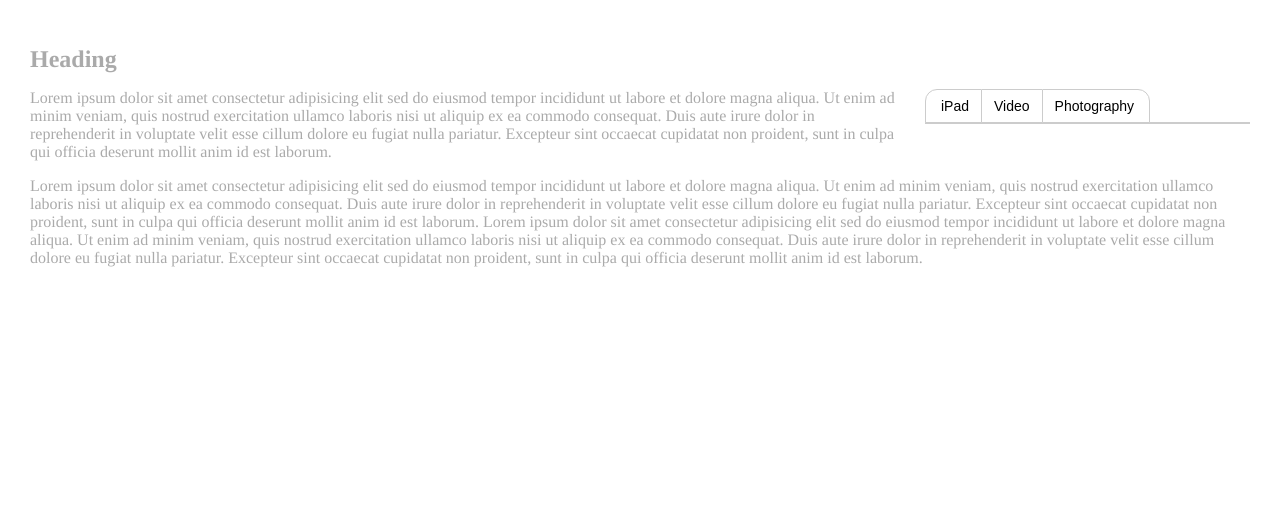
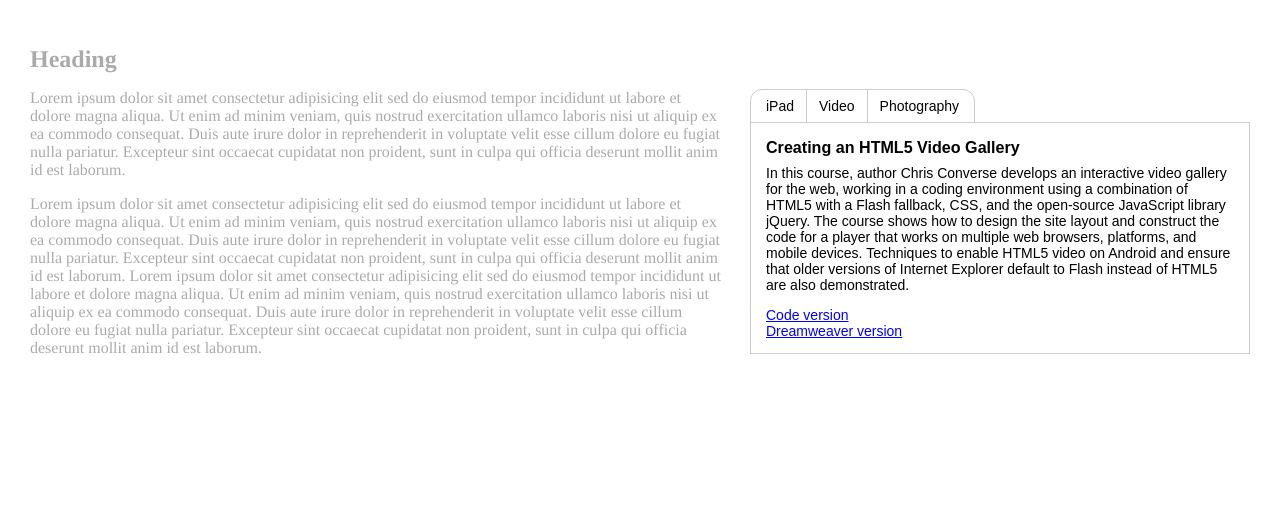
Before and after one commit to HySteffensen/SlidingPanels, a plain HTML site: page index.html in a window 1280 px wide. Drawn offline with Linux system fonts and the light colour scheme.

Commit message:
04_06 initialize tab click

```diff
--- a/includes/sliding_panels.css
+++ b/includes/sliding_panels.css
@@ -9,7 +9,7 @@ p.fpo_text { color: #aaa; font-family: Times; font-size: 16px; }
 .sp h2 { font-size: 1.15em; margin: 0 0 .5em 0; }
 .sp p { font-size: 1em; margin: 0 0 1em 0; }
 
-.sp { width: 325px; position: relative; margin: 0 0 10px 25px; float: right; }
+.sp { width: 500px; position: relative; margin: 0 0 10px 25px; float: right; }
 
 .sp .tabs { position: relative; z-index: 101; }
 .sp .tabs span {
--- a/includes/sliding_panels.js
+++ b/includes/sliding_panels.js
@@ -2,6 +2,8 @@
 /*  Written by Chris Converse for lynda.com  */
 
 var panelWidth = 0;
+var startPanel = 2;
+
 $(document).ready(function() {
   window.panelWidth = $('.sp').width();
 
@@ -19,6 +21,8 @@ $(document).ready(function() {
 
   });
 
+  $('.sp .tabs span:nth-child('+window.startPanel+')').trigger('click');
+
 });
 
 
```
Also changed, not shown: 1 other file.
